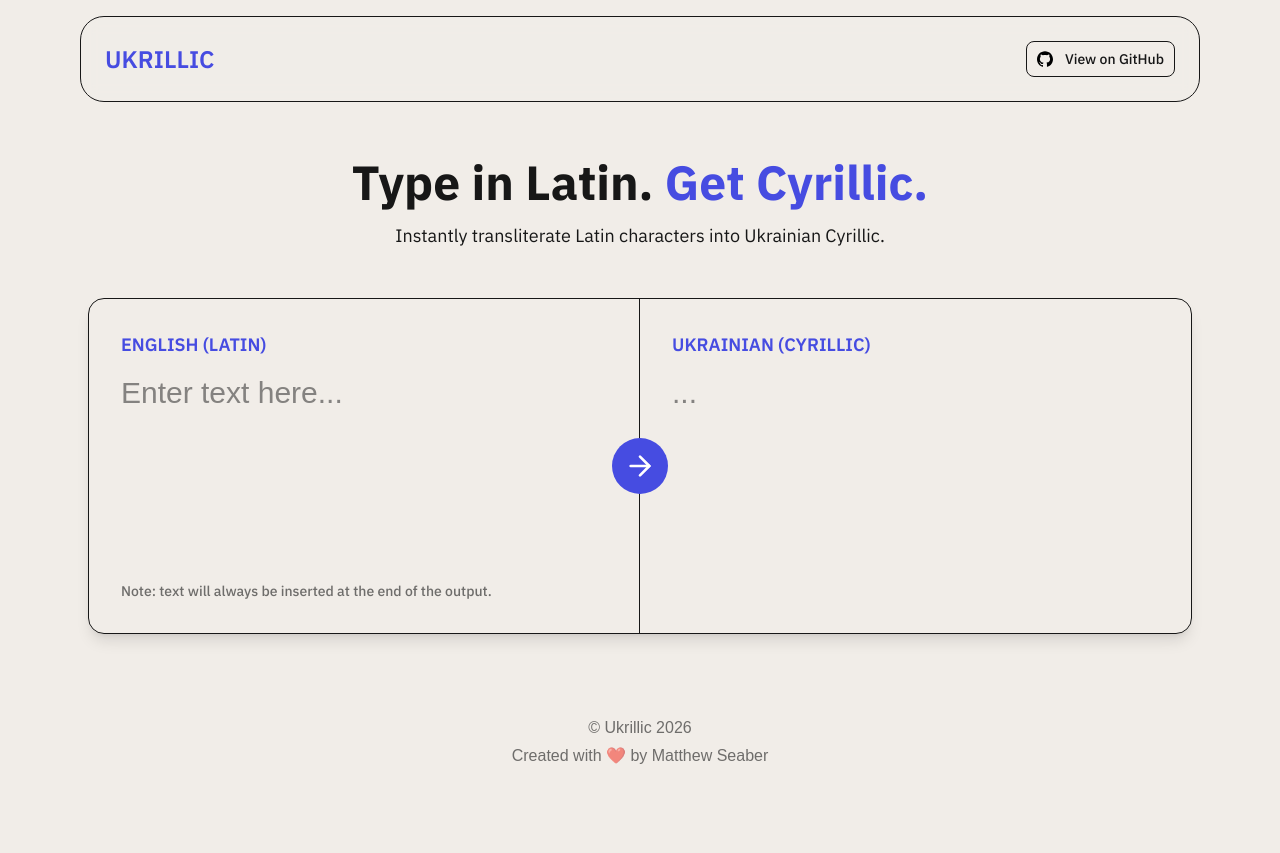
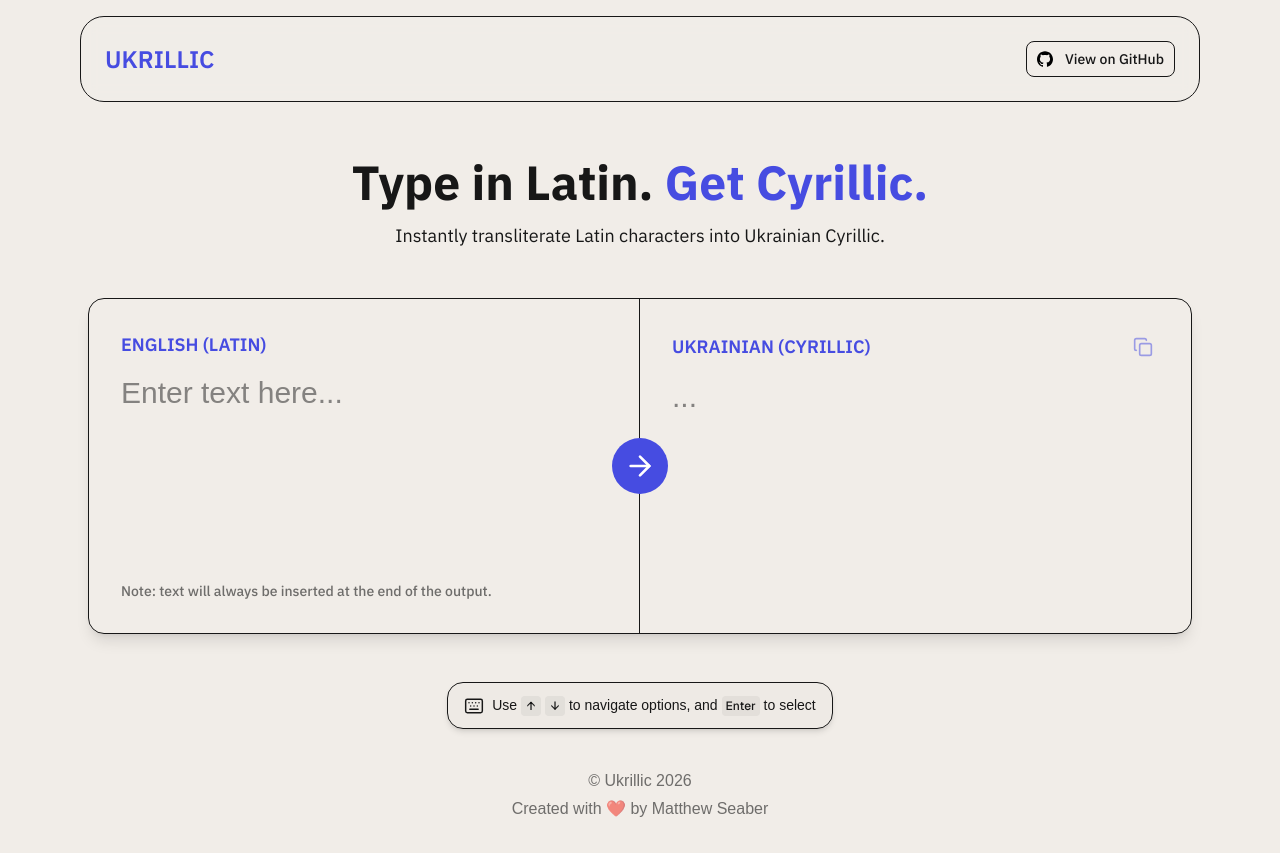
Before and after one commit to Matthew-Seaber/ukrillic, a Next.js app: page / in a window 1280 px wide. Before the commit the page ends 800 px from the top, so only its background shows below. Built offline with nearby package versions, Linux system fonts and the light colour scheme.

Commit message:
Added copy text button to the output and finished implementing keybinds (inc. UI)

```diff
--- a/app/page.tsx
+++ b/app/page.tsx
@@ -4,8 +4,10 @@ import { useCallback, useEffect, useState } from "react";
 
 import { transliterateWord } from "@/lib/transliterate";
 
+import { Button } from "@/components/ui/button";
 import { Separator } from "@/components/ui/separator";
-import { ArrowRight } from "lucide-react";
+import { Kbd, KbdGroup } from "@/components/ui/kbd";
+import { ArrowRight, Check, Copy, Keyboard } from "lucide-react";
 
 export default function Home() {
   const [latinText, setLatinText] = useState("");
@@ -16,6 +18,7 @@ export default function Home() {
     null,
   );
   const [cyrillicText, setCyrillicText] = useState("");
+  const [copySuccess, setCopySuccess] = useState(false);
 
   const selectTransliterationOption = useCallback(
     (word?: string) => {
@@ -43,9 +46,13 @@ export default function Home() {
   useEffect(() => {
     function handleKeyDown(event: KeyboardEvent) {
       const activeElement = document.activeElement as HTMLElement;
+      const inputBox = document.getElementById(
+        "latin-input",
+      ) as HTMLInputElement | null;
 
       if (
-        activeElement.tagName === "INPUT" || activeElement.tagName === "TEXTAREA" ||
+        activeElement.tagName === "INPUT" ||
+        activeElement.tagName === "TEXTAREA" ||
         activeElement.isContentEditable
       ) {
         if (document.activeElement?.id !== "latin-input") {
@@ -70,14 +77,16 @@ export default function Home() {
               ? 0
               : Math.min(prev + 1, transliterationOptions.length - 1),
           );
+        } else if (event.key === "Escape") {
+          event.preventDefault();
+
+          setLatinText("");
+          inputBox?.blur();
         }
 
         return;
       }
 
-      const inputBox = document.getElementById(
-        "latin-input",
-      ) as HTMLInputElement | null;
       inputBox?.focus();
     }
 
@@ -111,6 +120,7 @@ export default function Home() {
             <input
               id="latin-input"
               type="text"
+              spellCheck={false}
               placeholder="Enter text here..."
               value={latinText}
               onChange={(e) => {
@@ -174,18 +184,54 @@ export default function Home() {
         </div>
 
         <div className="flex flex-col gap-4 p-8">
-          <h3 className="font-ibm-plex-sans font-semibold text-lg text-primary">
-            UKRAINIAN (CYRILLIC)
-          </h3>
+          <div className="flex flex-row items-center justify-between gap-4">
+            <h3 className="font-ibm-plex-sans font-semibold text-lg text-primary">
+              UKRAINIAN (CYRILLIC)
+            </h3>
+
+            <Button
+              size="icon"
+              variant="link"
+              disabled={!cyrillicText}
+              onClick={() => {
+                if (copySuccess) return;
+
+                navigator.clipboard.writeText(cyrillicText);
+                setCopySuccess(true);
+
+                setTimeout(() => setCopySuccess(false), 3000);
+              }}
+            >
+              {copySuccess ? (
+                <Check className="size-5" />
+              ) : (
+                <Copy className="size-5" />
+              )}
+            </Button>
+          </div>
 
           <textarea
             placeholder="..."
+            spellCheck={false}
             value={cyrillicText}
             onChange={(e) => setCyrillicText(e.target.value)}
             className="h-full text-3xl outline-none resize-none"
           />
         </div>
       </div>
+
+      <div className="flex flex-row items-center justify-center gap-2 py-3 px-4 bg-foreground/1 text-sm rounded-2xl border shadow-md">
+        <Keyboard strokeWidth={1.75} className="size-5" />
+
+        <p>
+          Use{" "}
+          <KbdGroup>
+            <Kbd>↑</Kbd>
+            <Kbd>↓</Kbd>
+          </KbdGroup>{" "}
+          to navigate options, and <Kbd>Enter</Kbd> to select
+        </p>
+      </div>
     </div>
   );
 }
--- /dev/null
+++ b/components/ui/kbd.tsx
@@ -0,0 +1,26 @@
+import { cn } from "cn"
+
+function Kbd({ className, ...props }: React.ComponentProps<"kbd">) {
+  return (
+    <kbd
+      data-slot="kbd"
+      className={cn(
+        "pointer-events-none inline-flex h-5 w-fit min-w-5 items-center justify-center gap-1 rounded-sm bg-foreground/5 px-1 font-sans text-xs font-medium text-muted-foreground select-none in-data-[slot=tooltip-content]:bg-background/20 in-data-[slot=tooltip-content]:text-background dark:in-data-[slot=tooltip-content]:bg-background/10 [&_svg:not([class*='size-'])]:size-3",
+        className
+      )}
+      {...props}
+    />
+  )
+}
+
+function KbdGroup({ className, ...props }: React.ComponentProps<"div">) {
+  return (
+    <kbd
+      data-slot="kbd-group"
+      className={cn("inline-flex items-center gap-1", className)}
+      {...props}
+    />
+  )
+}
+
+export { Kbd, KbdGroup }
```
